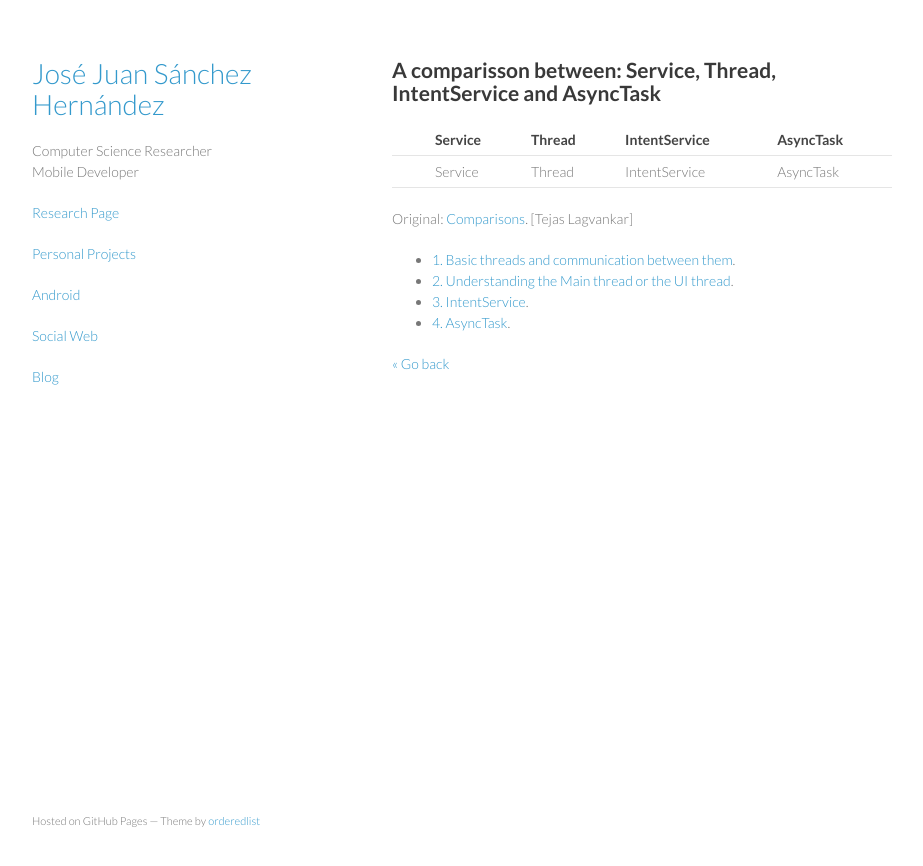
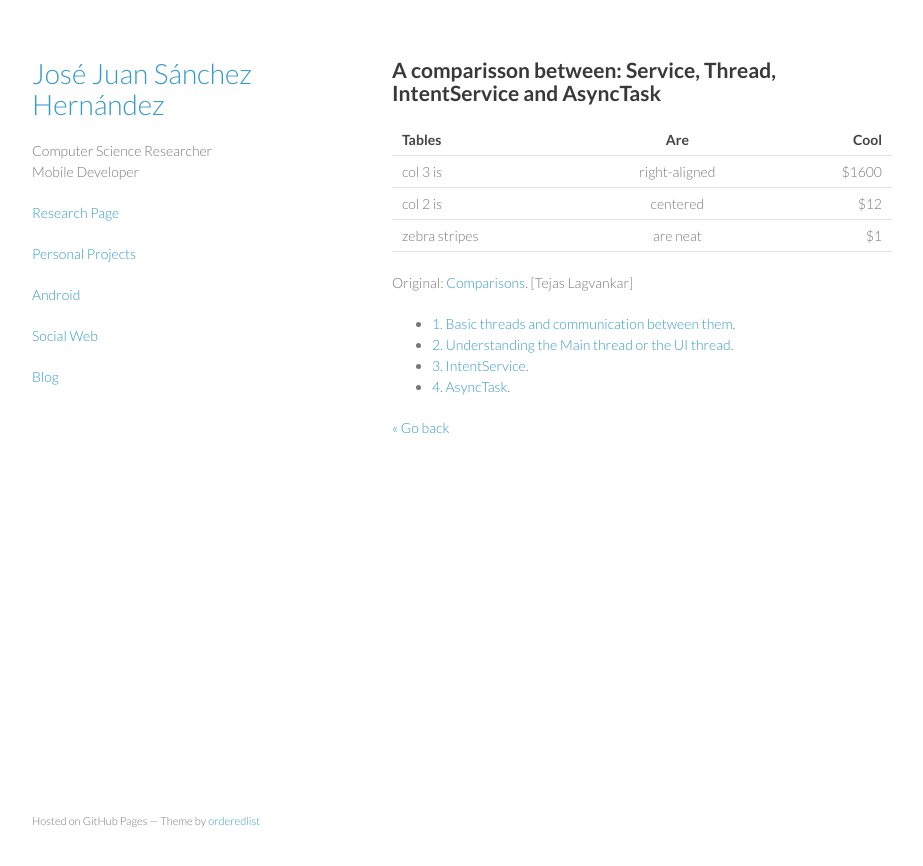
Before and after one commit to josejuansanchez/josejuansanchez.github.io, a Jekyll site: the page built from android/comparisson_between_service_thread_intentservice_asynctask.md, in a window 1280 px wide. Shown: the top 866 px of the page, without its empty margins (178-1101 px from the left). Built offline with Jekyll 4.4.1, drawn with Linux system fonts in a browser that asks for light colours.

Commit message:
Update comparisson_between_service_thread_intentservice_asynctask.md

```diff
--- a/android/comparisson_between_service_thread_intentservice_asynctask.md
+++ b/android/comparisson_between_service_thread_intentservice_asynctask.md
@@ -5,10 +5,11 @@
 
 ## A comparisson between: Service, Thread, IntentService and AsyncTask
 
-| | Service | Thread | IntentService | AsyncTask |
-|:----|:----|:----|:----|:----|
-| | Service | Thread | IntentService | AsyncTask |
-
+| Tables        | Are           | Cool  |
+| ------------- |:-------------:| -----:|
+| col 3 is      | right-aligned | $1600 |
+ col 2 is      | centered      |   $12 |
+ zebra stripes | are neat      |    $1 |
 
 Original: [Comparisons](http://techtej.blogspot.com.es/2011/03/android-thread-constructspart-4.html). [Tejas Lagvankar]
 
```
